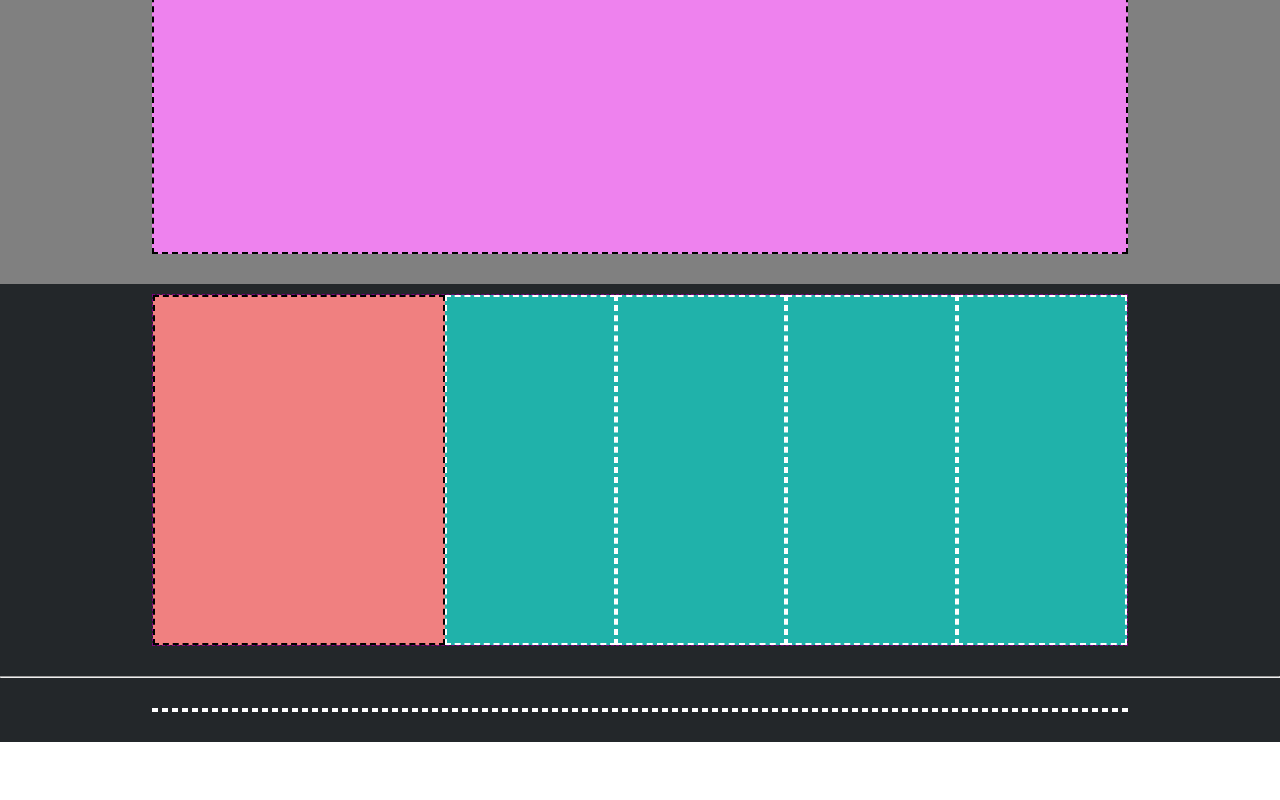
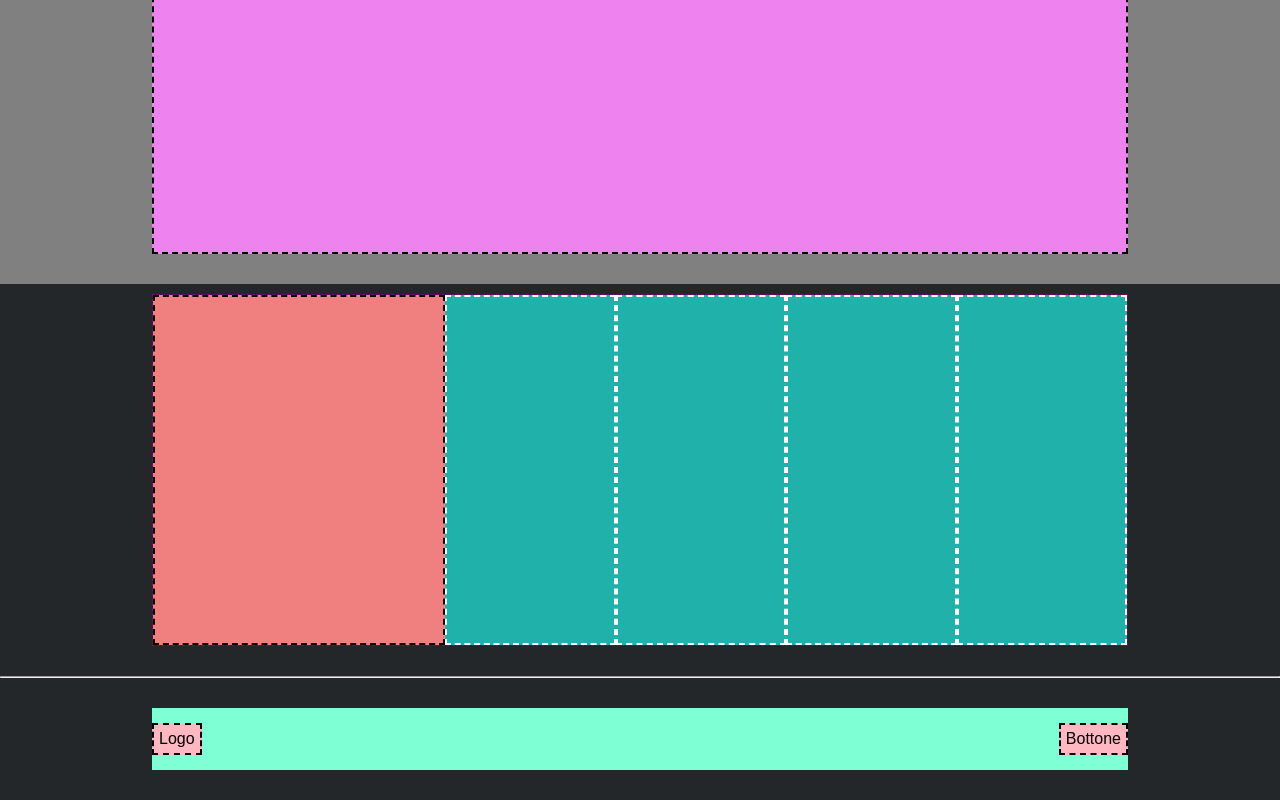
Before and after one commit to antoniostassi/htmlcss-struttura-discord, a plain HTML site: page index.html in a window 1280 px wide. Shown: the part 2422-3222 px from the top of the page. Before the commit the page ends 3164 px from the top, so only its background shows below. Drawn offline with Linux system fonts and the light colour scheme.

Commit message:
completed footer

```diff
--- a/css/style.css
+++ b/css/style.css
@@ -97,9 +97,10 @@ footer > section {
 }
 
 footer > section > div.flex-property {
+    justify-content: space-between;
     width:80%;
     margin:auto;
-    border:2px dashed white;
+    padding:15px 0;
 }
 
 /* Debugging */
@@ -178,7 +179,12 @@ footer > section > div.flex-property {
     background-color: #23272A;
 }
 
-.debug.true footer > div > section {
-   background-color:#7FFFD4;
-   border: 1px dashed white;
+.debug.true footer > section > div.flex-property {
+    background-color:#7FFFD4;
 }
+
+.debug.true footer > section > div.flex-property > div {
+    background-color:#FFB7C2;
+    padding:5px;
+    border:2px dashed black;
+}
--- a/index.html
+++ b/index.html
@@ -66,7 +66,10 @@
 
         <footer>
             <section>
-                <div class="flex-property"></div>
+                <div class="flex-property">
+                    <div>Logo</div>
+                    <div>Bottone</div>
+                </div>
             </section>
         </footer>
 
```
